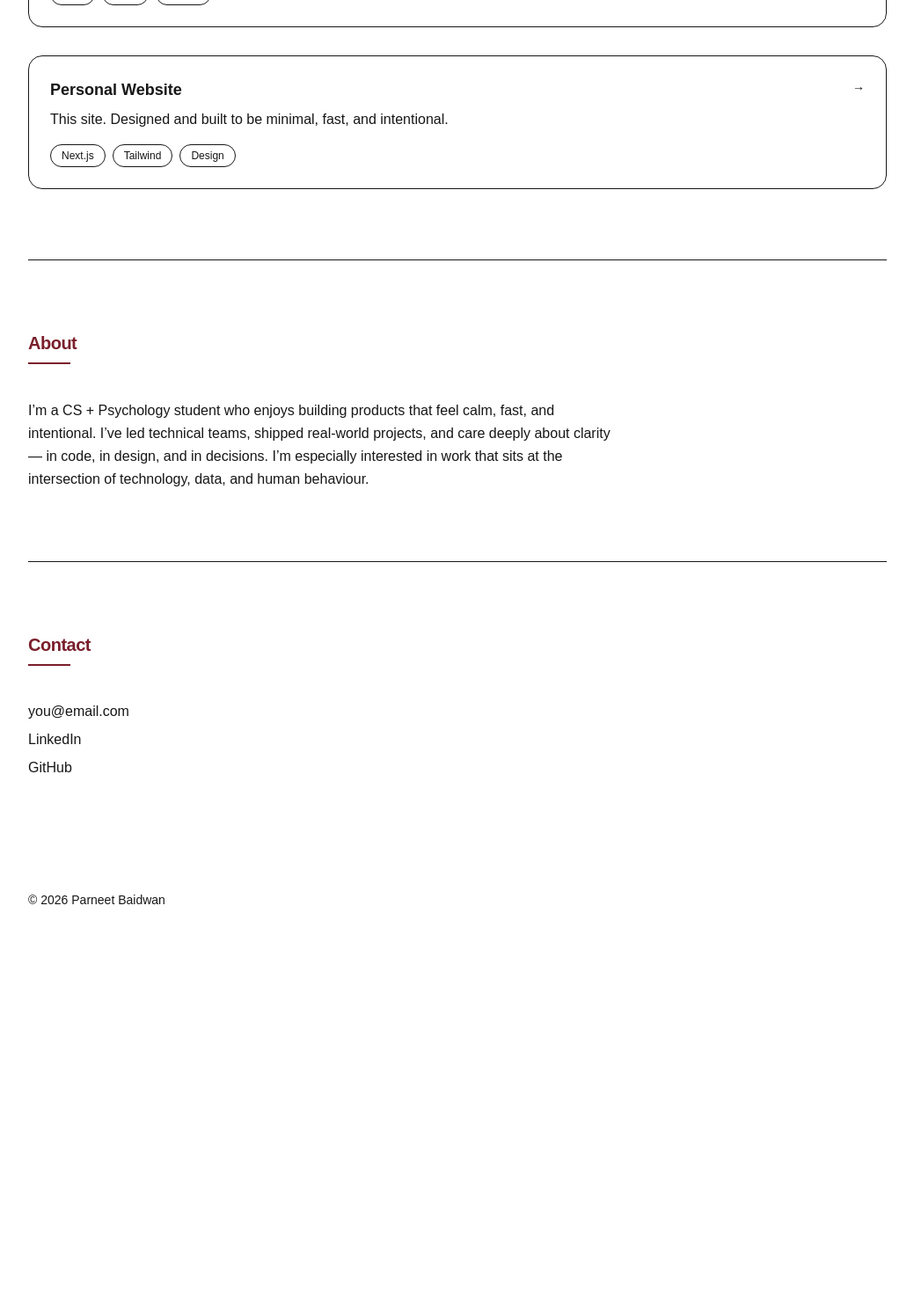
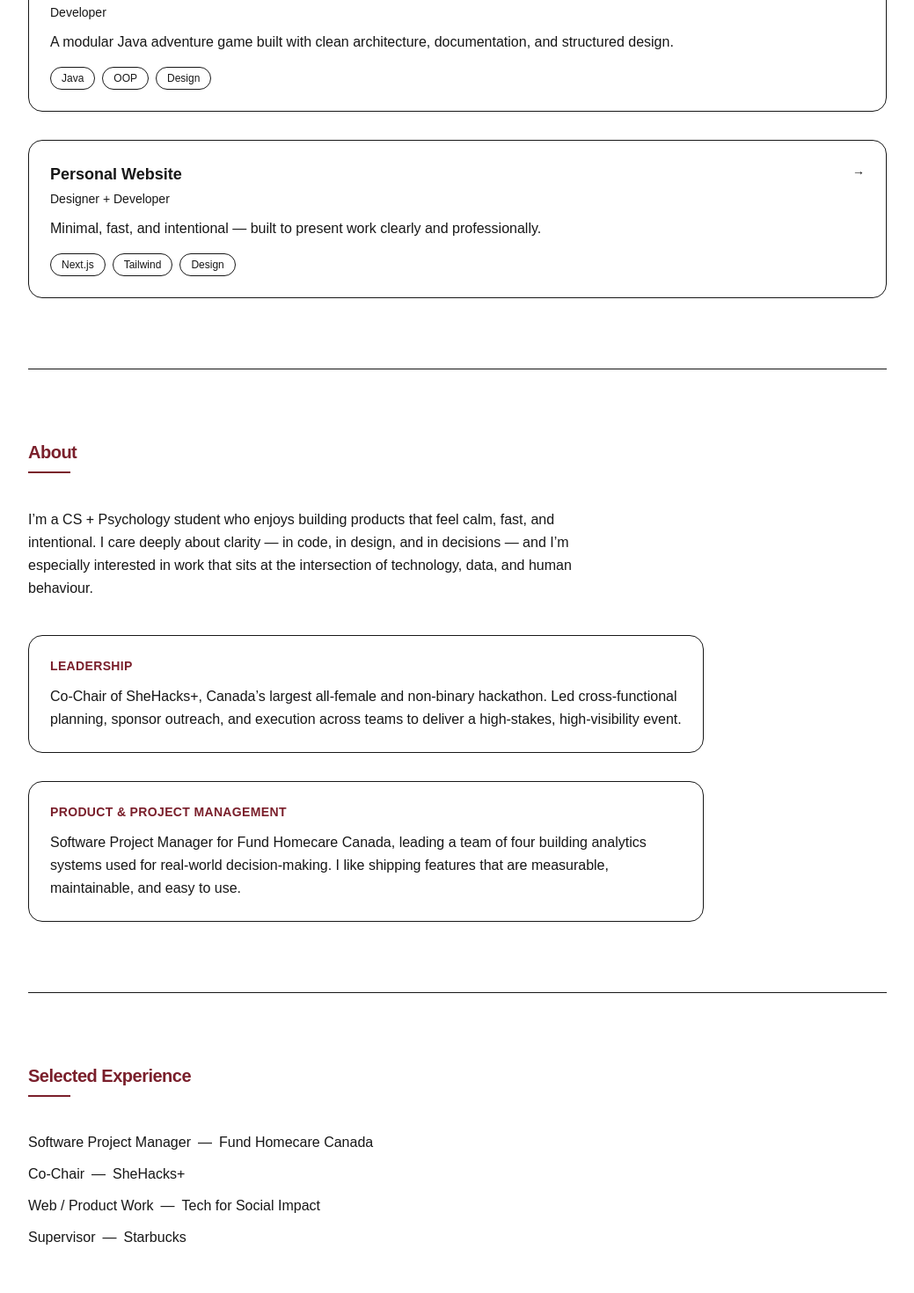
Before and after one commit to parneetbaidwan/personal-site, a Next.js app: page / in a window 1280 px wide. Shown: the part 1040-2510 px from the top of the page at 88% size, without its empty margins (120-1159 px from the left). Before the commit the page ends 2185 px from the top, so only its background shows below. Built offline with nearby package versions, Linux system fonts and the light colour scheme.

Commit message:
add leadership + experience sections

```diff
--- a/app/page.tsx
+++ b/app/page.tsx
@@ -1,6 +1,15 @@
-const projects = [
+type Project = {
+  title: string;
+  role: string;
+  description: string;
+  tags: string[];
+  href: string;
+};
+
+const projects: Project[] = [
   {
     title: "Fund Homecare Analytics",
+    role: "Software Project Manager",
     description:
       "A unified cross-platform marketing analytics dashboard used to track demographics, donations, and optimal posting times.",
     tags: ["Next.js", "GA4", "APIs", "Analytics"],
@@ -8,6 +17,7 @@ const projects = [
   },
   {
     title: "Clean Your Room",
+    role: "Developer",
     description:
       "A modular Java adventure game built with clean architecture, documentation, and structured design.",
     tags: ["Java", "OOP", "Design"],
@@ -15,28 +25,43 @@ const projects = [
   },
   {
     title: "Personal Website",
+    role: "Designer + Developer",
     description:
-      "This site. Designed and built to be minimal, fast, and intentional.",
+      "Minimal, fast, and intentional — built to present work clearly and professionally.",
     tags: ["Next.js", "Tailwind", "Design"],
     href: "#",
   },
+];
+
+const experience = [
+  { title: "Software Project Manager", org: "Fund Homecare Canada" },
+  { title: "Co-Chair", org: "SheHacks+" },
+  { title: "Web / Product Work", org: "Tech for Social Impact" },
+  { title: "Supervisor", org: "Starbucks" },
 ];
 
 export default function Home() {
   return (
     <main className="min-h-screen bg-[var(--bg)] text-[var(--text)]">
       <div className="mx-auto max-w-5xl px-6 py-16">
-
         {/* NAV */}
         <nav className="flex items-center justify-between">
           <span className="text-sm font-semibold tracking-tight text-[var(--text)]">
             Parneet Baidwan
           </span>
           <div className="flex gap-6 text-sm text-[var(--muted)]">
-            <a href="#work" className="hover:text-[var(--accent)] transition">Work</a>
-            <a href="#about" className="hover:text-[var(--accent)] transition">About</a>
-            <a href="#contact" className="hover:text-[var(--accent)] transition">Contact</a>
-            <a href="/writing" className="hover:text-[var(--accent)] transition">Writing</a>
+            <a href="#work" className="hover:text-[var(--accent)] transition">
+              Work
+            </a>
+            <a href="#about" className="hover:text-[var(--accent)] transition">
+              About
+            </a>
+            <a href="/writing" className="hover:text-[var(--accent)] transition">
+              Writing
+            </a>
+            <a href="#contact" className="hover:text-[var(--accent)] transition">
+              Contact
+            </a>
           </div>
         </nav>
 
@@ -50,6 +75,10 @@ export default function Home() {
             CS + Psychology student focused on frontend, analytics, and product
             thinking. I care about clean UX, strong architecture, and measurable
             outcomes.
+          </p>
+
+          <p className="mt-4 max-w-2xl text-[var(--muted)] italic">
+            Calm interface. Clear metrics. Quiet power.
           </p>
 
           <div className="mt-12 flex flex-wrap gap-4">
@@ -87,9 +116,9 @@ export default function Home() {
                     <h3 className="text-lg font-semibold text-[var(--text)]">
                       {p.title}
                     </h3>
-                    <p className="mt-2 text-[var(--muted)]">
-                      {p.description}
-                    </p>
+                    <p className="mt-1 text-sm text-[var(--muted)]">{p.role}</p>
+
+                    <p className="mt-3 text-[var(--muted)]">{p.description}</p>
 
                     <div className="mt-4 flex flex-wrap gap-2">
                       {p.tags.map((t) => (
@@ -121,28 +150,91 @@ export default function Home() {
 
           <p className="max-w-2xl text-[var(--muted)] leading-relaxed">
             I’m a CS + Psychology student who enjoys building products that feel
-            calm, fast, and intentional. I’ve led technical teams, shipped
-            real-world projects, and care deeply about clarity — in code, in
-            design, and in decisions. I’m especially interested in work that
-            sits at the intersection of technology, data, and human behaviour.
+            calm, fast, and intentional. I care deeply about clarity — in code,
+            in design, and in decisions — and I’m especially interested in work
+            that sits at the intersection of technology, data, and human
+            behaviour.
           </p>
+
+          {/* Leadership & Impact */}
+          <div className="mt-10 grid gap-8 max-w-3xl">
+            <div className="rounded-2xl border border-[var(--border)] p-6">
+              <h3 className="text-sm font-semibold text-[var(--accent)] uppercase tracking-wide">
+                Leadership
+              </h3>
+              <p className="mt-3 text-[var(--muted)] leading-relaxed">
+                Co-Chair of SheHacks+, Canada’s largest all-female and
+                non-binary hackathon. Led cross-functional planning, sponsor
+                outreach, and execution across teams to deliver a high-stakes,
+                high-visibility event.
+              </p>
+            </div>
+
+            <div className="rounded-2xl border border-[var(--border)] p-6">
+              <h3 className="text-sm font-semibold text-[var(--accent)] uppercase tracking-wide">
+                Product & Project Management
+              </h3>
+              <p className="mt-3 text-[var(--muted)] leading-relaxed">
+                Software Project Manager for Fund Homecare Canada, leading a
+                team of four building analytics systems used for real-world
+                decision-making. I like shipping features that are measurable,
+                maintainable, and easy to use.
+              </p>
+            </div>
+          </div>
+        </section>
+
+        {/* SELECTED EXPERIENCE */}
+        <section className="py-20 border-t border-[var(--border)]">
+          <h2 className="text-xl font-semibold tracking-tight text-[var(--accent)]">
+            Selected Experience
+          </h2>
+          <div className="w-12 h-[2px] bg-[var(--accent)] mt-2 mb-10" />
+
+          <ul className="space-y-3 text-[var(--muted)]">
+            {experience.map((e) => (
+              <li key={`${e.title}-${e.org}`} className="flex flex-wrap gap-2">
+                <span className="text-[var(--text)] font-medium">{e.title}</span>
+                <span className="text-[var(--muted)]">—</span>
+                <span className="hover:text-[var(--accent)] transition">
+                  {e.org}
+                </span>
+              </li>
+            ))}
+          </ul>
         </section>
 
         {/* CONTACT */}
-        <section id="contact" className="py-20 border-t border-[var(--border)]">
+        <section
+          id="contact"
+          className="py-20 border-t border-[var(--border)]"
+        >
           <h2 className="text-xl font-semibold tracking-tight text-[var(--accent)]">
             Contact
           </h2>
           <div className="w-12 h-[2px] bg-[var(--accent)] mt-2 mb-10" />
 
           <div className="flex flex-col gap-2 text-[var(--muted)]">
-            <a href="mailto:you@email.com" className="hover:text-[var(--accent)] transition">
+            <a
+              href="mailto:you@email.com"
+              className="hover:text-[var(--accent)] transition"
+            >
               you@email.com
             </a>
-            <a href="https://www.linkedin.com/in/your-link/" target="_blank" rel="noreferrer" className="hover:text-[var(--accent)] transition">
+            <a
+              href="https://www.linkedin.com/in/your-link/"
+              target="_blank"
+              rel="noreferrer"
+              className="hover:text-[var(--accent)] transition"
+            >
               LinkedIn
             </a>
-            <a href="https://github.com/your-user" target="_blank" rel="noreferrer" className="hover:text-[var(--accent)] transition">
+            <a
+              href="https://github.com/your-user"
+              target="_blank"
+              rel="noreferrer"
+              className="hover:text-[var(--accent)] transition"
+            >
               GitHub
             </a>
           </div>
@@ -152,7 +244,6 @@ export default function Home() {
         <footer className="py-12 text-sm text-[var(--muted)]">
           © {new Date().getFullYear()} Parneet Baidwan
         </footer>
-
       </div>
     </main>
   );
--- a/app/writing/page.tsx
+++ b/app/writing/page.tsx
@@ -1,8 +1,37 @@
-export default function Writing() {
+// ✅ UPDATED FILE 2: src/app/writing/page.tsx
+// No change required, but included here for completeness
+
+type WritingItem = {
+    title: string;
+    description: string;
+    href: string;
+  };
+
+  const writing: WritingItem[] = [
+    {
+      title: "Folded Directions",
+      description:
+        "Reflective essay on uncertainty, navigation, and family dynamics.",
+      href: "/writing/folded-directions.pdf",
+    },
+    {
+      title: "Attitudes & Persuasion",
+      description:
+        "Academic paper analyzing attitude change theories and real-world persuasion.",
+      href: "/writing/attitudes-paper.pdf",
+    },
+    {
+      title: "Work Analysis & Individual Differences",
+      description:
+        "A structured piece connecting O*NET traits, work analysis, and applied implications.",
+      href: "/writing/work-analysis.pdf",
+    },
+  ];
+
+  export default function WritingPage() {
     return (
       <main className="min-h-screen bg-[var(--bg)] text-[var(--text)]">
         <div className="mx-auto max-w-3xl px-6 py-20">
-
           <a
             href="/"
             className="text-sm text-[var(--muted)] hover:text-[var(--accent)] transition"
@@ -15,35 +44,29 @@ export default function Writing() {
           </h1>
 
           <p className="mt-4 text-[var(--muted)] max-w-xl">
-            Selected academic and reflective writing from psychology and interdisciplinary coursework.
+            Selected academic and reflective writing from psychology and
+            interdisciplinary coursework.
           </p>
 
-          <div className="mt-16 grid gap-10">
-            <a
-              href="/writing/folded-directions.pdf"
-              className="block group border border-[var(--border)] rounded-2xl p-6 hover:border-[var(--accent)] transition"
-            >
-              <h2 className="text-lg font-semibold">
-                Folded Directions
-              </h2>
-              <p className="mt-2 text-[var(--muted)]">
-                Reflective essay on uncertainty, navigation, and family dynamics.
-              </p>
-            </a>
+          <section className="mt-16 grid gap-8">
+            {writing.map((w) => (
+              <a
+                key={w.title}
+                href={w.href}
+                className="group block rounded-2xl border border-[var(--border)] p-6 hover:border-[var(--accent)] transition"
+              >
+                <h2 className="text-lg font-semibold">{w.title}</h2>
+                <p className="mt-2 text-[var(--muted)]">{w.description}</p>
+                <div className="mt-4 text-sm text-[var(--muted)] group-hover:text-[var(--accent)] transition">
+                  Open PDF →
+                </div>
+              </a>
+            ))}
+          </section>
 
-            <a
-              href="/writing/attitudes-paper.pdf"
-              className="block group border border-[var(--border)] rounded-2xl p-6 hover:border-[var(--accent)] transition"
-            >
-              <h2 className="text-lg font-semibold">
-                Attitudes & Persuasion
-              </h2>
-              <p className="mt-2 text-[var(--muted)]">
-                Academic paper analyzing attitude change theories and real-world persuasion.
-              </p>
-            </a>
-          </div>
-
+          <footer className="mt-20 text-sm text-[var(--muted)]">
+            © {new Date().getFullYear()} Parneet Baidwan
+          </footer>
         </div>
       </main>
     );
```
